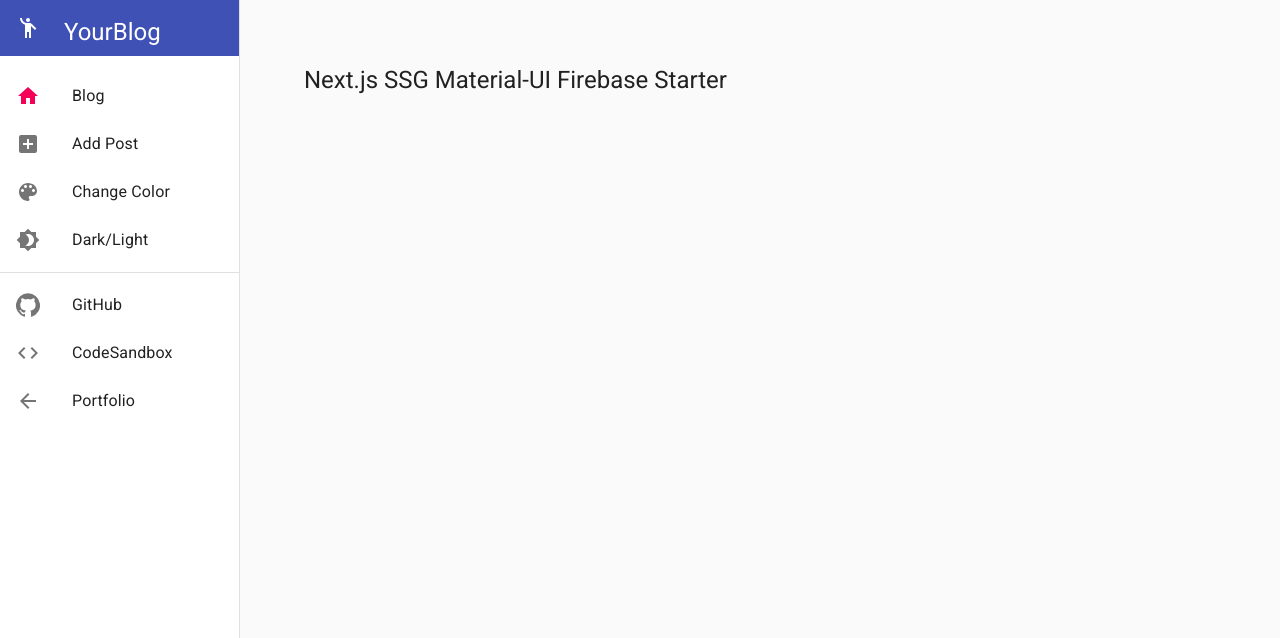
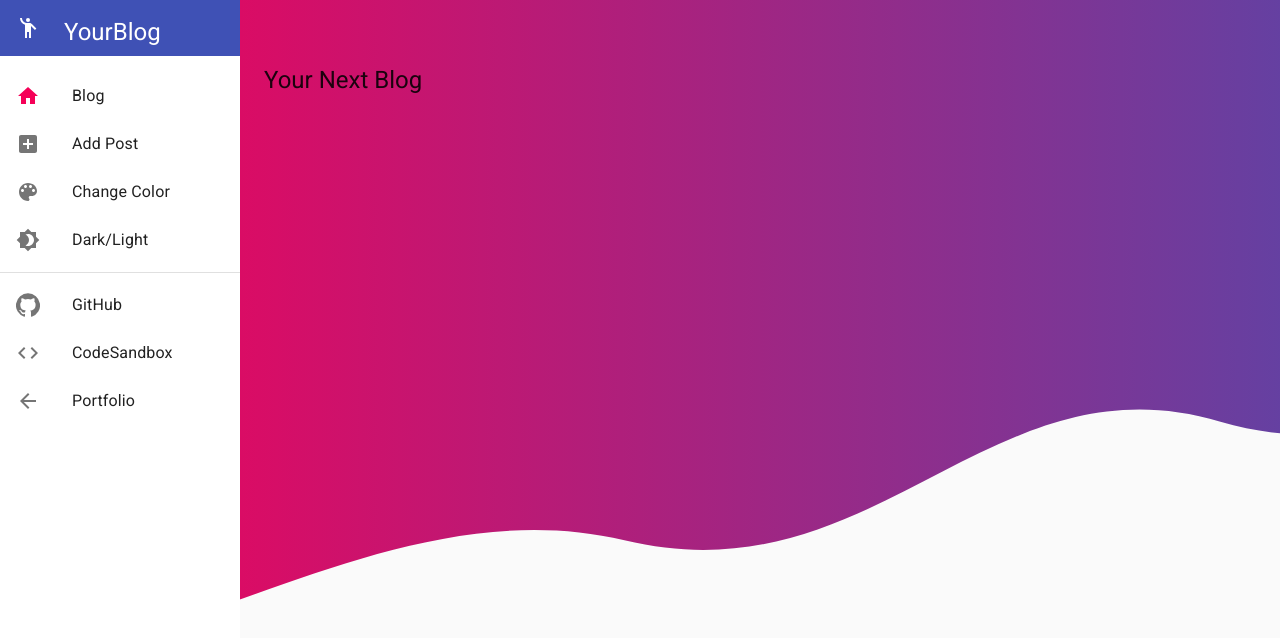
Before and after one commit to ZachScroggins/miniProjects, a Next.js app: page / in a window 1280 px wide. Shown: the top 638 px of the page. Built offline with nearby package versions, Linux system fonts and the light colour scheme.

Commit message:
add hero svg background & test firebase deploy

```diff
--- /dev/null
+++ b/next.config.js
@@ -0,0 +1,13 @@
+const { PHASE_DEVELOPMENT_SERVER } = require('next/constants');
+
+module.exports = (phase, { defaultConfig }) => {
+  if (phase === PHASE_DEVELOPMENT_SERVER) {
+    return {
+      exportTrailingSlash: false,
+    };
+  }
+
+  return {
+    exportTrailingSlash: true,
+  };
+};
--- a/package.json
+++ b/package.json
@@ -5,11 +5,11 @@
   "author": "Zach Scroggins",
   "private": true,
   "dependencies": {
-    "@material-ui/core": "latest",
+    "@material-ui/core": "^4.9.11",
     "@material-ui/icons": "latest",
     "clsx": "latest",
-    "firebase": "latest",
-    "next": "latest",
+    "firebase": "^7.14.2",
+    "next": "^9.3.5",
     "prop-types": "latest",
     "react": "latest",
     "react-dom": "latest"
--- a/pages/index.js
+++ b/pages/index.js
@@ -1,13 +1,72 @@
-import { Grid, Typography } from '@material-ui/core';
+import { makeStyles, useTheme } from '@material-ui/core/styles';
+import { Grid, Typography, NoSsr } from '@material-ui/core';
+
+const useStyles = makeStyles((theme) => ({
+  heroBackground: {
+    width: '100%',
+    position: 'absolute',
+    top: 0,
+    left: 0,
+    zIndex: -1,
+    overflow: 'hidden',
+  },
+  heroSvg: {
+    height: '65em',
+    [theme.breakpoints.only('xs')]: {
+      height: '50em',
+    },
+  },
+}));
 
 export default function Index() {
+  const theme = useTheme();
+  const classes = useStyles();
+
   return (
     <Grid container spacing={1}>
       <Grid item xs={12}>
         <Typography variant='h5' component='h1'>
-          Next.js SSG Material-UI Firebase Starter
+          Your Next Blog
         </Typography>
       </Grid>
+      <NoSsr>
+        <div className={classes.heroBackground}>
+          <svg
+            className={classes.heroSvg}
+            xmlns='http://www.w3.org/2000/svg'
+            viewBox='0 0 1367 768'
+          >
+            <defs>
+              <linearGradient
+                id='linear-gradient'
+                x2='1367'
+                y1='269.69'
+                y2='269.69'
+                gradientUnits='userSpaceOnUse'
+              >
+                {/* <stop offset='0' stopColor='#00f'></stop> */}
+                <stop
+                  offset='0'
+                  stopColor={theme.palette.secondary.main}
+                ></stop>
+                <stop offset='1' stopColor={theme.palette.primary.main}></stop>
+              </linearGradient>
+            </defs>
+            <g data-name='Layer 2'>
+              <g data-name='Layer 1'>
+                <path
+                  fill={theme.palette.background.default}
+                  d='M0 188H1367V768H0z'
+                ></path>
+                <path
+                  fill='url(#linear-gradient)'
+                  d='M0 517c99.76 87.4 310.23-112.9 527-61 213 51 307.92-158.18 503-100 171 51 337-94 337-94V0H0z'
+                ></path>
+              </g>
+            </g>
+          </svg>
+        </div>
+      </NoSsr>
     </Grid>
   );
 }
--- a/src/components/layout/Layout.js
+++ b/src/components/layout/Layout.js
@@ -62,6 +62,7 @@ const useStyles = makeStyles((theme) => ({
   toolbar: theme.mixins.toolbar,
   drawerPaper: {
     width: drawerWidth,
+    borderRight: 'none',
   },
   content: {
     flexGrow: 1,
@@ -303,7 +304,7 @@ function Layout(props) {
       </nav>
       <main className={classes.content}>
         <div className={classes.toolbar} />
-        <Container maxWidth='md'>{props.children}</Container>
+        <Container maxWidth='lg'>{props.children}</Container>
       </main>
     </div>
   );
```
Also changed, not shown: firebase/initFirebase.js (+13 -13 lines), firebase.json (added), 1 other file (tests, documents, lock files or other folders).
